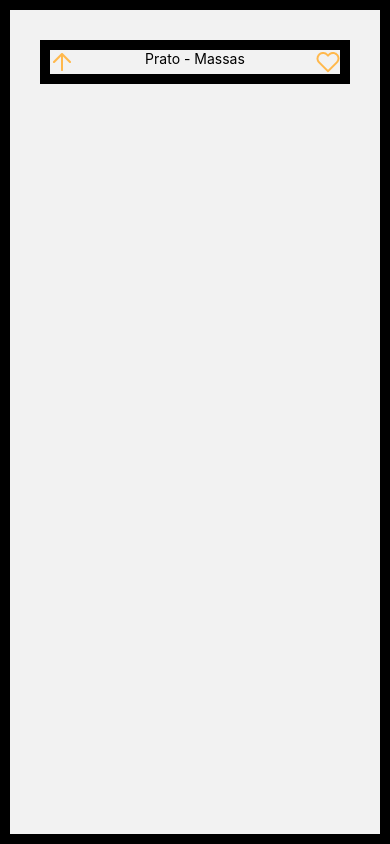
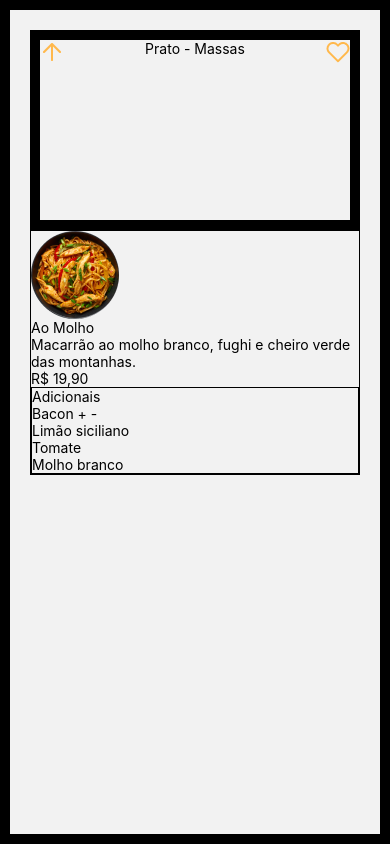
Before and after one commit to jvmonteiroo/app-delivery, a React Native app: screen /ProductDetails in a window 390 px wide. Built offline with nearby package versions, Linux system fonts and the light colour scheme.

Commit message:
Continuando a tela ProductDetails muito dificil

```diff
--- a/src/screens/ProductDetails/index.tsx
+++ b/src/screens/ProductDetails/index.tsx
@@ -12,6 +12,35 @@ export default function ProductDetails (){
                 </Text>
                 <Image source={images.Favoritos}/>
             </View>
+            <View style={styles.parteDeCimaPorCima}>
+                <Image source={images.produto}/>
+                <Text>
+                    Ao Molho
+                </Text>
+                <Text>
+                    Macarrão ao molho branco, fughi e cheiro verde das montanhas.
+                </Text>
+                <Text>
+                    R$ 19,90
+                </Text>
+                <View style={styles.Adicionais}>
+                    <Text>
+                        Adicionais
+                    </Text>
+                    <Text>
+                        Bacon + -
+                    </Text>
+                    <Text>
+                        Limão siciliano
+                    </Text>
+                    <Text>
+                        Tomate
+                    </Text>
+                    <Text>
+                        Molho branco
+                    </Text>
+                </View>
+            </View>
         </View>
     )
 }
@@ -20,12 +49,18 @@ const styles = StyleSheet.create({
     container: {
         flex: 1,
         borderWidth:10,
-        padding: 30,
-
+        padding: 20,
     },
     parteDeCimaPorBaixo: {
         borderWidth:10,
         justifyContent: 'space-between',
-        flexDirection: 'row'
-    }
+        flexDirection: 'row',
+        height:200
+    },
+    parteDeCimaPorCima: {
+        borderWidth:1
+    },
+    Adicionais: {
+        borderWidth:1
+    },
 })
```
